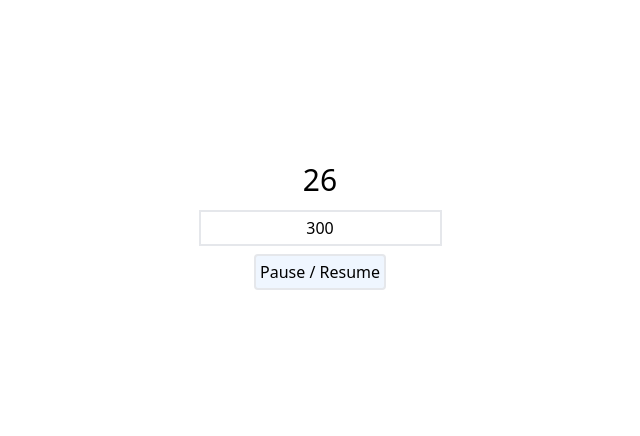
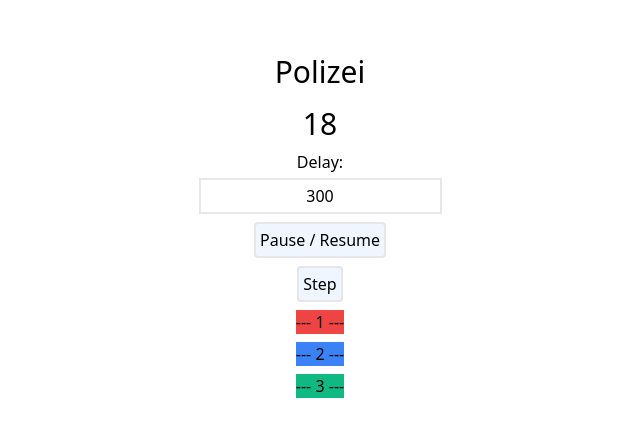
Before and after one commit to j05ch/js-to-ram, a React (Create React App) app: page / in a window 1280 px wide. Shown: the part 176-612 px from the top of the page, without its empty margins (320-960 px from the left). Built offline with nearby package versions, Linux system fonts and the light colour scheme.

Commit message:
feat(poc): add step and another example

```diff
--- a/src/components/poc/counter/index.tsx
+++ b/src/components/poc/counter/index.tsx
@@ -4,10 +4,48 @@ import { useInterval } from '../../../hooks/useInterval';
 
 const Counter: React.FC = () => {
 	const [counter, setCounter] = useState(0);
+	const [content, setContent] = useState('');
 	const [delay, setDelay] = useState(300);
 	const [isRunning, setIsRunning] = useState(true);
+	const [color1, setColor1] = useState('');
+	const [color2, setColor2] = useState('');
+	const [color3, setColor3] = useState('');
 
-	useInterval(() => setCounter(counter + 1), isRunning ? delay : null);
+	const contents = ['Hippie', 'Buch', 'Polizei'];
+
+	const states = [
+		{
+			color1: 'bg-blue-500',
+			color2: 'bg-red-500',
+			color3: 'bg-green-500',
+		},
+		{
+			color1: 'bg-red-500',
+			color2: 'bg-blue-500',
+			color3: 'bg-green-500',
+		},
+		{
+			color1: 'bg-blue-500',
+			color2: 'bg-green-500',
+			color3: 'bg-red-500',
+		},
+		{
+			color1: 'bg-green-500',
+			color2: 'bg-blue-500',
+			color3: 'bg-red-500',
+		},
+	];
+
+	useInterval(
+		() => {
+			setContent(contents[counter % 3]);
+			setColor1(states[counter % 4].color1);
+			setColor2(states[counter % 4].color2);
+			setColor3(states[counter % 4].color3);
+			setCounter(counter + 1);
+		},
+		isRunning ? delay : null
+	);
 
 	function handleDelayChange(e: React.ChangeEvent<HTMLInputElement>) {
 		setDelay(Number(e.target.value));
@@ -17,9 +55,22 @@ const Counter: React.FC = () => {
 		setIsRunning(!isRunning);
 	}
 
+	function handleStepClick(
+		e: React.MouseEvent<HTMLButtonElement, MouseEvent>
+	) {
+		setIsRunning(false);
+		setCounter(counter + 1);
+		setContent(contents[counter % 3]);
+		setColor1(states[counter % 4].color1);
+		setColor2(states[counter % 4].color2);
+		setColor3(states[counter % 4].color3);
+	}
+
 	return (
 		<div className="flex items-center justify-center flex-col h-screen">
+			<h1 className="p-1 m-1 text-3xl">{content}</h1>
 			<h1 className="p-1 m-1 text-3xl">{counter}</h1>
+			<p>Delay:</p>
 			<input
 				className="text-center p-1 m-1 border-2"
 				value={delay}
@@ -31,6 +82,15 @@ const Counter: React.FC = () => {
 			>
 				Pause / Resume
 			</button>
+			<button
+				className="bg-blue-50 p-1 m-1 rounded border-2"
+				onClick={handleStepClick}
+			>
+				Step
+			</button>
+			<div className={`${color1} m-1`}>--- 1 ---</div>
+			<div className={`${color2} m-1`}>--- 2 ---</div>
+			<div className={`${color3} m-1`}>--- 3 ---</div>
 		</div>
 	);
 };
```
